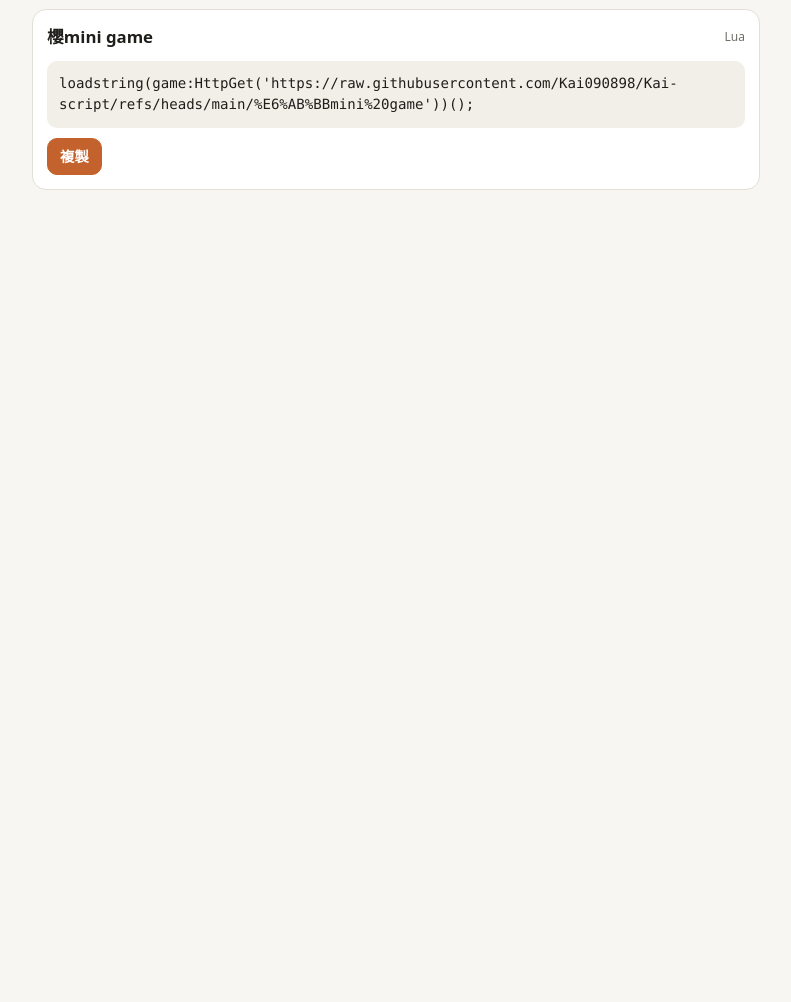
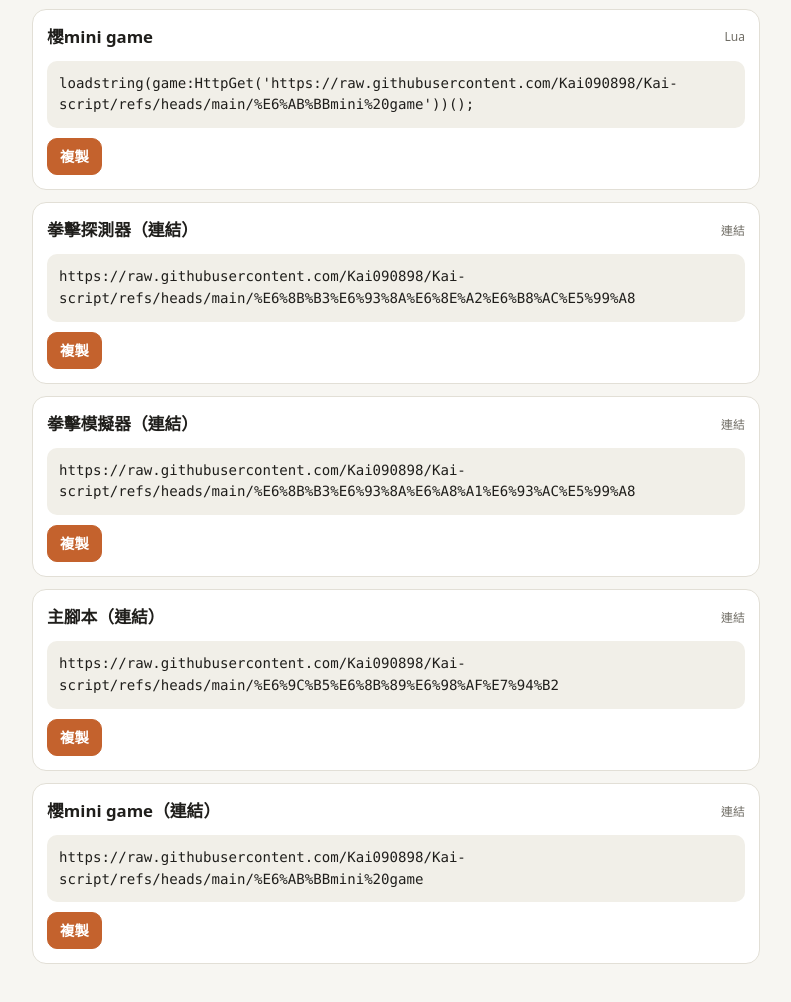
Before and after one commit to Kai090898/Kai-script, a plain HTML site: page index.html in a window 1280 px wide. Shown: the part 716-1718 px from the top of the page, without its empty margins (244-1035 px from the left). Before the commit the page ends 978 px from the top, so only its background shows below. Drawn offline with Linux system fonts and the light colour scheme.

Commit message:
腳本更新

```diff
--- a/index.html
+++ b/index.html
@@ -45,8 +45,8 @@ pre{background:var(--code);border-radius:10px;padding:12px;margin:10px 0;white-s
 <div id="list"></div>
 </main>
 <script>
-var KEY="my-scripts-v3",items=[],editing=null;
-var seed=[{id:4,t:"拳擊探測器",g:"Lua",c:"loadstring(game:HttpGet('https://raw.githubusercontent.com/Kai090898/Kai-script/refs/heads/main/%E6%8B%B3%E6%93%8A%E6%8E%A2%E6%B8%AC%E5%99%A8'))();"},{id:3,t:"拳擊模擬器",g:"Lua",c:"loadstring(game:HttpGet('https://raw.githubusercontent.com/Kai090898/Kai-script/refs/heads/main/%E6%8B%B3%E6%93%8A%E6%A8%A1%E6%93%AC%E5%99%A8'))();"},{id:2,t:"主腳本",g:"Lua",c:"loadstring(game:HttpGet('https://raw.githubusercontent.com/Kai090898/Kai-script/refs/heads/main/%E6%9C%B5%E6%8B%89%E6%98%AF%E7%94%B2'))();"},{id:1,t:"櫻mini game",g:"Lua",c:"loadstring(game:HttpGet('https://raw.githubusercontent.com/Kai090898/Kai-script/refs/heads/main/%E6%AB%BBmini%20game'))();"}];
+var KEY="my-scripts-v4",items=[],editing=null;
+var seed=[{id:4,t:"拳擊探測器",g:"Lua",c:"loadstring(game:HttpGet('https://raw.githubusercontent.com/Kai090898/Kai-script/refs/heads/main/%E6%8B%B3%E6%93%8A%E6%8E%A2%E6%B8%AC%E5%99%A8'))();"},{id:3,t:"拳擊模擬器",g:"Lua",c:"loadstring(game:HttpGet('https://raw.githubusercontent.com/Kai090898/Kai-script/refs/heads/main/%E6%8B%B3%E6%93%8A%E6%A8%A1%E6%93%AC%E5%99%A8'))();"},{id:2,t:"主腳本",g:"Lua",c:"loadstring(game:HttpGet('https://raw.githubusercontent.com/Kai090898/Kai-script/refs/heads/main/%E6%9C%B5%E6%8B%89%E6%98%AF%E7%94%B2'))();"},{id:1,t:"櫻mini game",g:"Lua",c:"loadstring(game:HttpGet('https://raw.githubusercontent.com/Kai090898/Kai-script/refs/heads/main/%E6%AB%BBmini%20game'))();"},{id:8,t:"拳擊探測器（連結）",g:"連結",c:"https://raw.githubusercontent.com/Kai090898/Kai-script/refs/heads/main/%E6%8B%B3%E6%93%8A%E6%8E%A2%E6%B8%AC%E5%99%A8"},{id:7,t:"拳擊模擬器（連結）",g:"連結",c:"https://raw.githubusercontent.com/Kai090898/Kai-script/refs/heads/main/%E6%8B%B3%E6%93%8A%E6%A8%A1%E6%93%AC%E5%99%A8"},{id:6,t:"主腳本（連結）",g:"連結",c:"https://raw.githubusercontent.com/Kai090898/Kai-script/refs/heads/main/%E6%9C%B5%E6%8B%89%E6%98%AF%E7%94%B2"},{id:5,t:"櫻mini game（連結）",g:"連結",c:"https://raw.githubusercontent.com/Kai090898/Kai-script/refs/heads/main/%E6%AB%BBmini%20game"}];
 try{var s=localStorage.getItem(KEY);items=s?JSON.parse(s):seed}catch(e){items=seed}
 function persist(){try{localStorage.setItem(KEY,JSON.stringify(items))}catch(e){}}
 function esc(x){return String(x).replace(/[&<>"]/g,function(m){return{"&":"&amp;","<":"&lt;",">":"&gt;",'"':"&quot;"}[m]})}
```
